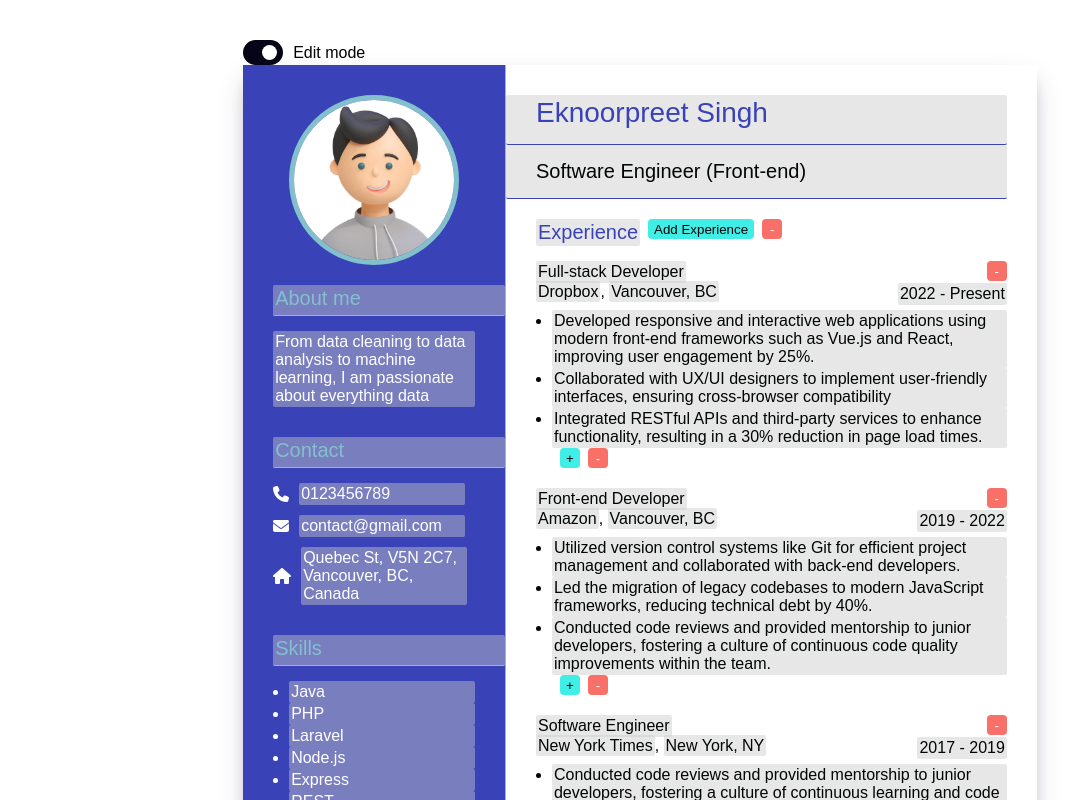
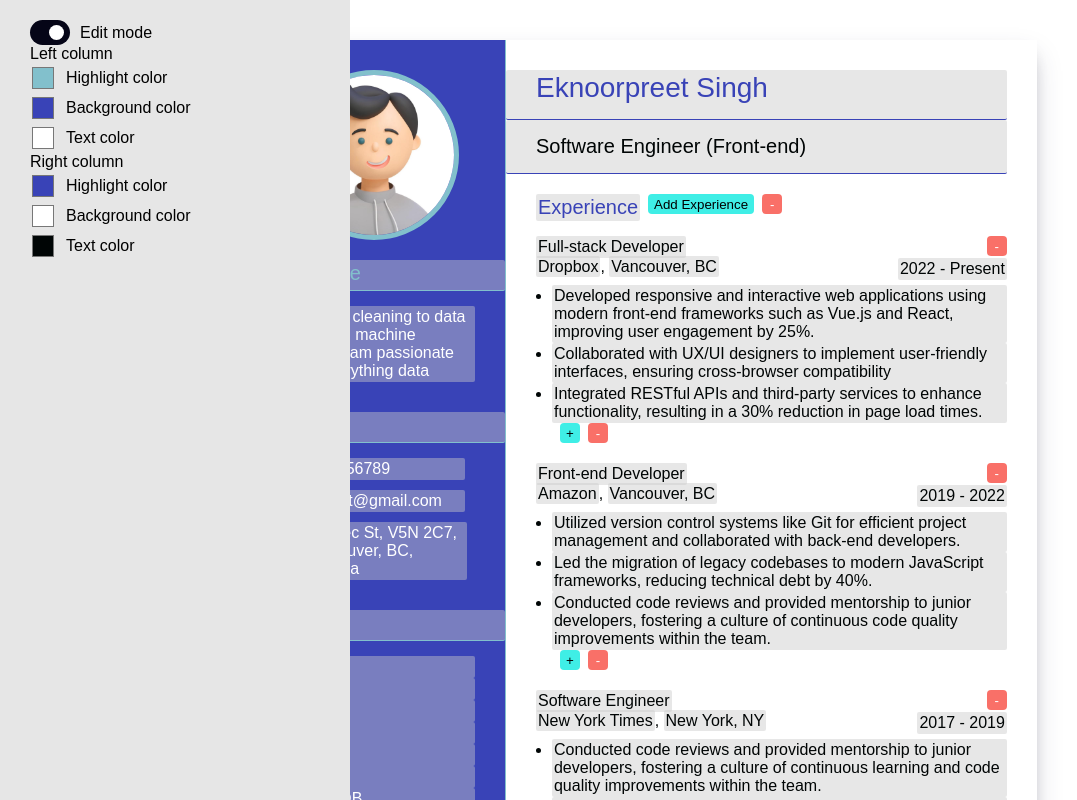
Before and after one commit to eknoorpreet/vueCV, a Vue app: page / in a window 1280 px wide. Shown: the top 800 px of the page, without its empty margins (0-1077 px from the left). Built offline with nearby package versions, Linux system fonts and the light colour scheme.

Commit message:
Add Sidebar and ColorInput

```diff
--- a/src/App.vue
+++ b/src/App.vue
@@ -1,7 +1,46 @@
 <template>
   <main class="container">
-    <EditToggle @edit-mode-toggled="toggleEditMode" />
-    <div id="resume" class="d-flex" :class="{ 'edit-off': !editing }">
+    <Sidebar>
+      <EditToggle @edit-mode-toggled="toggleEditMode" />
+      <div>Left column</div>
+      <ColorInput
+        label="Highlight color"
+        :default-color="colors.left.highlight"
+        @color-changed="colors.left.highlight = $event"
+      />
+      <ColorInput
+        label="Background color"
+        :default-color="colors.left.background"
+        @color-changed="colors.left.background = $event"
+      />
+      <ColorInput
+        label="Text color"
+        :default-color="colors.left.text"
+        @color-changed="colors.left.text = $event"
+      />
+      <div>Right column</div>
+      <ColorInput
+        label="Highlight color"
+        :default-color="colors.right.highlight"
+        @color-changed="colors.right.highlight = $event"
+      />
+      <ColorInput
+        label="Background color"
+        :default-color="colors.right.background"
+        @color-changed="colors.right.background = $event"
+      />
+      <ColorInput
+        label="Text color"
+        :default-color="colors.right.text"
+        @color-changed="colors.right.text = $event"
+      />
+    </Sidebar>
+    <div
+      id="resume"
+      class="d-flex"
+      :class="{ 'edit-off': !editing }"
+      :style="cssVariables"
+    >
       <div class="left-col">
         <ResumeSection>
           <img :src="imageUrl" alt="profile-pic" class="profile-pic" />
@@ -27,6 +66,7 @@
             :contact="contact"
             @edit="updateNestedProperty"
             :editing="editing"
+            :icon-color="colors.left.highlight"
           />
         </ResumeSection>
         <ResumeSection>
@@ -239,6 +279,8 @@ import SectionHeadline from './components/SectionHeadline.vue';
 import Contact from './components/Contact.vue';
 import EditButtons from './components/EditButtons.vue';
 import EditToggle from './components/EditToggle.vue';
+import Sidebar from './components/Sidebar.vue';
+import ColorInput from './components/ColorInput.vue';
 
 export default {
   components: {
@@ -247,9 +289,23 @@ export default {
     Contact,
     EditButtons,
     EditToggle,
+    Sidebar,
+    ColorInput,
   },
   data() {
     return {
+      colors: {
+        left: {
+          highlight: '#82C0CC',
+          text: '#ffffff',
+          background: '#3943B7',
+        },
+        right: {
+          highlight: '#3943B7',
+          text: '#000505',
+          background: '#ffffff',
+        },
+      },
       name: 'Eknoorpreet Singh',
       title: 'Software Engineer (Front-end)',
       summary:
@@ -350,6 +406,18 @@ export default {
       editing: true,
     };
   },
+  computed: {
+    cssVariables() {
+      return {
+        '--highlight-color-left': this.colors.left.highlight,
+        '--background-color-left': this.colors.left.background,
+        '--text-color-left': this.colors.left.text,
+        '--highlight-color-right': this.colors.right.highlight,
+        '--background-color-right': this.colors.right.background,
+        '--text-color-right': this.colors.right.text,
+      };
+    },
+  },
   methods: {
     updateHeadline(newValue, index) {
       this.headlines[index] = newValue;
@@ -409,7 +477,24 @@ export default {
     rgba(0, 0, 0, 0.3) 0 8px 16px -8px;
   /* height: 297mm; */
   width: 210mm;
-  margin: 0 auto;
+  margin-left: auto;
+}
+
+#resume.edit-off {
+  height: 297mm;
+}
+
+@media (min-width: 1350px) {
+  #resume {
+    margin-left: 300px;
+  }
+}
+
+@media (min-width: 1600px) {
+  #resume {
+    margin-left: auto;
+    margin-right: auto;
+  }
 }
 
 .left-col {
--- a/src/assets/main.css
+++ b/src/assets/main.css
@@ -17,7 +17,7 @@ body {
   --highlight-color-left: #82c0cc;
   --background-color-left: #3943b7;
   --text-color-left: #ffffff;
-  --highlight-color-right: #3943b7;
+  /* --highlight-color-right: #3943b7; */
   --background-color-right: #ffffff;
   --text-color-right: #000505;
   --color-black: #050517;
--- /dev/null
+++ b/src/components/ColorInput.vue
@@ -0,0 +1,35 @@
+<template>
+  <label><input type="color" class="color-picker"
+  @input="$emit('colorChanged', $event.target.value)"
+  :value="defaultColor"
+  >{{ label }}</input> </label>
+</template>
+
+<script>
+export default {
+  props: {
+    label: {
+      type: String,
+      default: "Choose a color"
+    },
+    defaultColor: {
+      type: String,
+    }
+  }
+}
+</script>
+
+<style scoped>
+label {
+  display: flex;
+  align-items: center;
+}
+
+.color-picker {
+    margin-right: 10px;
+    width: 26px;
+    height: 30px;
+    padding: 0;
+    border: none;
+    background: transparent;
+}</style>
--- a/src/components/Contact.vue
+++ b/src/components/Contact.vue
@@ -5,7 +5,7 @@
         xmlns="http://www.w3.org/2000/svg"
         height="16"
         width="16"
-        fill="#fff"
+        :fill="iconColor"
         viewBox="0 0 512 512"
       >
         <path
@@ -24,7 +24,7 @@
         xmlns="http://www.w3.org/2000/svg"
         height="16"
         width="16"
-        fill="#fff"
+        :fill="iconColor"
         viewBox="0 0 512 512"
       >
         <path
@@ -43,7 +43,7 @@
         xmlns="http://www.w3.org/2000/svg"
         height="16"
         width="18"
-        fill="#fff"
+        :fill="iconColor"
         viewBox="0 0 576 512"
       >
         <path
@@ -69,6 +69,10 @@ export default {
     editing: {
       type: Boolean,
       default: true,
+    },
+    iconColor: {
+      type: String,
+      default: '#ffffff',
     },
   },
 };
--- /dev/null
+++ b/src/components/Sidebar.vue
@@ -0,0 +1,19 @@
+<template>
+  <div class="sidebar">
+    <slot></slot>
+  </div>
+</template>
+
+<script></script>
+
+<style scoped>
+.sidebar {
+  width: 300px;
+  padding: 20px 20px 20px 30px;
+  position: fixed;
+  top: 0;
+  left: 0;
+  height: 100%;
+  background-color: rgb(230, 230, 230);
+}
+</style>
```
